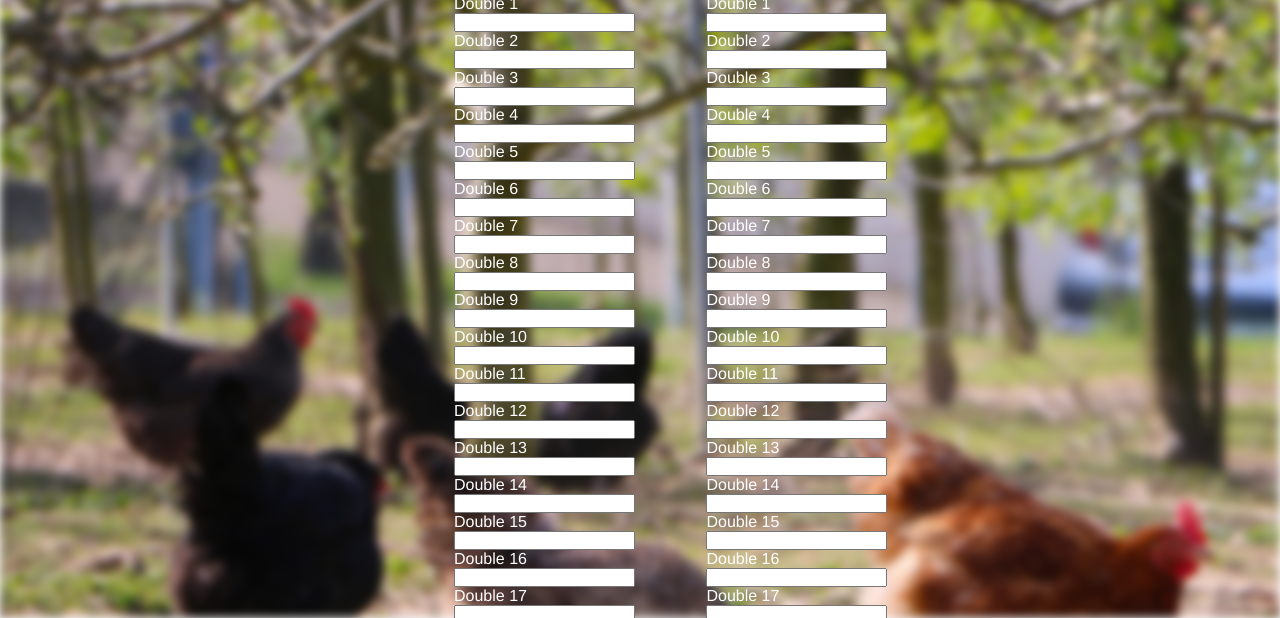
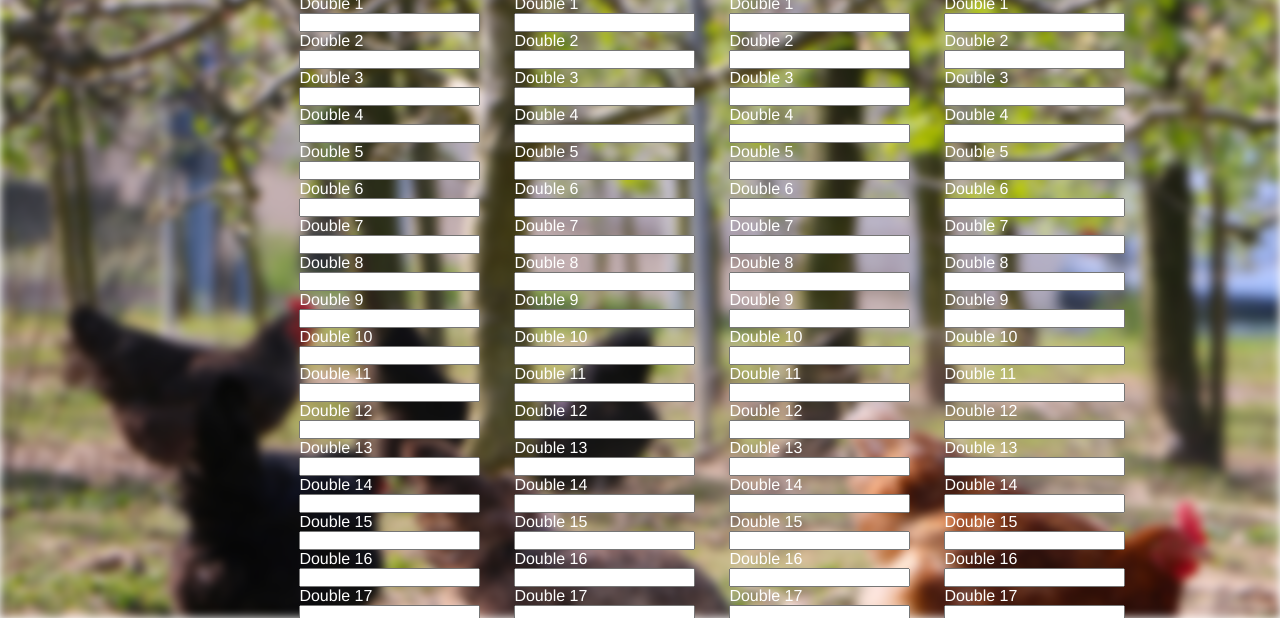
Before and after one commit to raveve/chickenfoot, a plain HTML site: page index.html in a window 1280 px wide. Shown: the part 182-800 px from the top of the page. Drawn offline with Linux system fonts and the light colour scheme.

Commit message:
Updated styling to fit 4 players and account better for wide screens

```diff
--- a/styles/sass/styles.scss
+++ b/styles/sass/styles.scss
@@ -8,7 +8,15 @@ body {
   color: white;
 }
 
-.container:before {
+.container {
+  max-width: 1400px;
+  position: fixed;
+  left: 0;
+  right: 0;
+  z-index: 0;
+  margin-left: 6%;
+
+  &:before {
     content: '';
     position: fixed;
     left: 0;
@@ -24,21 +32,11 @@ body {
     -ms-filter: blur(5px);
     filter: blur(5px);
   }
-
-.container {
-  position: fixed;
-  left: 0;
-  right: 0;
-  z-index: 0;
-  margin-left: 20px;
-  margin-right: 20px;
 }
 
 header {
   width: 50%;
   margin-left: 25%;
-}
-
   h1 {
     font-size: 100px;
     color: coral;
@@ -46,16 +44,28 @@ h1 {
     letter-spacing: -5px;
     line-height: 40px;
   }
-
-#player1, #player2{
+}
+main {
+  width: 70%;
+  margin-left: 15%;
+  #player1,
+  #player2,
+  #player3,
+  #player4 {
     display: inline-block;
-  width: 10%;
-  margin-left: 10%;
+    width: 15%;
+    margin-right: 10%;
     margin-top: 25px;
+    h3 {
+      text-align: center;
     }
-
+  }
   #player1 {
-  margin-left: 35%;
+    margin-left: 5%;
+  }
+  #player4 {
+    margin-right: 0;
+  }
 }
 
 header, footer {
```
Also changed, not shown: styles/styles.css. Lines whose indentation alone changed are shown as unchanged.
